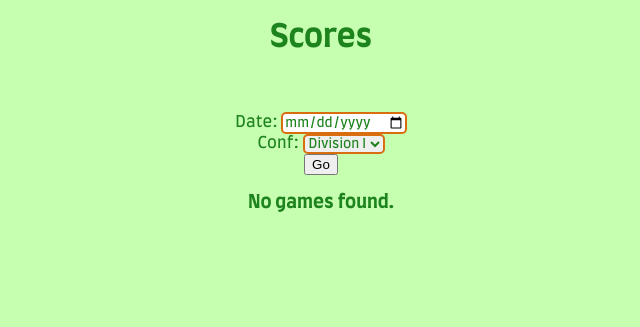
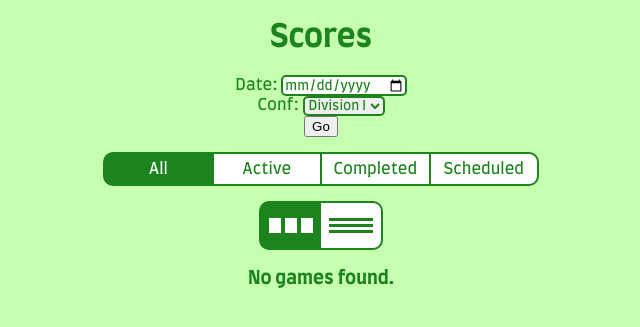
Before and after one commit to wesleyfletcher/leyflet, a Python web app: template templates/pages/scores.html in a window 1280 px wide. Shown: the part 100-427 px from the top of the page, without its empty margins (319-959 px from the left). Run offline with Jinja, Linux system fonts and the light colour scheme; the template is opened without the code that fills it, so the values that code supplies are empty.

Commit message:
Added layout switch and game status tabs to scores page

```diff
--- a/static/base.css
+++ b/static/base.css
@@ -60,10 +60,11 @@ div .link:hover {
 .view-select {
     background-color: white;
 
-    width: calc(10% * var(--view-count));
+    width: calc(108px * var(--view-count));
     height: 30px;
 
-    margin-bottom: 2%;
+    margin-top: 15px;
+    margin-bottom: 15px;
 
     border: 2px solid var(--dark-color);
     border-radius: 10px;
--- a/static/pages/scores.css
+++ b/static/pages/scores.css
@@ -2,8 +2,49 @@
     color: var(--dark-color);
     font-family: "Farro", sans-serif;
 
-    border: 2px solid var(--accent-color);
+    border: 2px solid var(--dark-color);
     border-radius: 5px;
+}
+
+.layout-toggle {
+    width: 120px;
+    height: 45px;
+
+    background-color: white;
+
+    display: grid;
+    grid-template-columns: 1fr 1fr;
+
+    border: 2px solid var(--dark-color);
+    border-radius: 10px;
+
+    align-content: center;
+
+    cursor: pointer;
+}
+
+#toggle-three-col {
+    border-radius: 5px 0 0 5px;
+
+    display: flex;
+    align-items: center;
+    justify-content: center;
+}
+
+#toggle-one-col {
+    border-radius: 0 5px 5px 0;
+
+    display: flex;
+    align-items: center;
+    justify-content: center;
+}
+
+.toggle-active {
+    background-color: var(--dark-color);
+}
+
+.toggle-active svg {
+    fill: white;
 }
 
 .container {
--- a/static/scripts/scores.js
+++ b/static/scripts/scores.js
@@ -1,3 +1,5 @@
+// FORM BUTTONS
+
 d3.select("#date-picker")
   .on("change", function(event) {
     d3.select("#date-picker")
@@ -14,12 +16,12 @@ function scoresRedirect() {
     form = d3.select("form")
 
     date = d3.select("#date-picker")
-                .attr("value")
-                .replaceAll("-", "")
+             .attr("value")
+             .replaceAll("-", "")
 
     conf = d3.select("#conf-picker")
-                .attr("value")
-                .replace(" ", "-")
+             .attr("value")
+             .replace(" ", "-")
 
     action = "?date=" + date;
     if (conf != "all") {
@@ -27,7 +29,69 @@ function scoresRedirect() {
       action += ("&conf=" + conf);
     }
 
-    console.log(action)
-
     form.attr("action", action)
 }
+
+// GAME STATUS TABS
+
+function showAllByStatus() {
+    d3.selectAll(".scoreboard-block")
+      .style("display", "flex")
+
+    d3.select(".view-active")
+      .classed("view-active", false)
+
+    d3.select("#all-scores-btn")
+      .classed("view-active", true)
+}
+
+function filterByStatus(status) {
+    d3.selectAll(".scoreboard-block")
+      .style("display", "none")
+
+    d3.selectAll(".scoreboard-block[status='" + status + "']")
+      .style("display", "flex")
+
+    d3.select(".view-active")
+      .classed("view-active", false)
+
+    d3.select("#" + status + "-scores-btn")
+      .classed("view-active", true)
+}
+
+// LAYOUT SWITCH
+
+blockSize = 'small';
+d3.select(".one-column")
+  .style("display", "none")
+
+function switchBlockSize() {
+    d3.select(".toggle-active")
+      .classed("toggle-active", false)
+
+    if (blockSize == 'small') {
+        d3.select(".three-column")
+          .style("display", "none")
+
+        d3.select(".one-column")
+          .style("display", "grid")
+
+        d3.select("#toggle-one-col")
+          .classed("toggle-active", true)
+
+        blockSize = 'wide'
+    }
+
+    else {
+        d3.select(".one-column")
+          .style("display", "none")
+
+        d3.select(".three-column")
+          .style("display", "grid")
+
+        d3.select("#toggle-three-col")
+          .classed("toggle-active", true)
+
+        blockSize = 'small'
+    }
+}
--- a/templates/pages/scores.html
+++ b/templates/pages/scores.html
@@ -4,7 +4,6 @@
 <link rel="stylesheet" href="/static/pages/scores.css">
 
 <h1>Scores</h1>
-<h3>{{ data.day_string }}</h3>
 
 <form onsubmit="scoresRedirect()" method="POST">
     <label for="date-picker">Date:</label>
@@ -20,10 +19,42 @@
     <input id="date-submit" type="submit" value="Go">
 </form>
 
+<div class="view-select" style="--view-count: 4;">
+    <div class="view-option view-left view-active" id="all-scores-btn" onclick="showAllByStatus()">
+        All
+    </div>
+    <div class="view-option view-center" id="Active-scores-btn" onclick="filterByStatus('Active')">
+        Active
+    </div>
+    <div class="view-option view-center" id="Complete-scores-btn" onclick="filterByStatus('Complete')">
+        Completed
+    </div>
+    <div class="view-option view-right" id="Scheduled-scores-btn" onclick="filterByStatus('Scheduled')">
+        Scheduled
+    </div>
+</div>
+
+<div class="layout-toggle" onclick="switchBlockSize()">
+    <div class="toggle-option toggle-active" id="toggle-three-col">
+        <svg width="60" height="45" fill="var(--dark-color)">
+            <rect x="8"  y="15" width="12" height="15"></rect>
+            <rect x="24" y="15" width="12" height="15"></rect>
+            <rect x="40" y="15" width="12" height="15"></rect>
+        </svg>
+    </div>
+    <div class="toggle-option" id="toggle-one-col">
+        <svg width="60" height="45" fill="var(--dark-color)">
+            <rect x="8" y="15" width="44" height="3"></rect>
+            <rect x="8" y="21" width="44" height="3"></rect>
+            <rect x="8" y="27" width="44" height="3"></rect>
+        </svg>
+    </div>
+</div>
+
 {% if data.scores | length > 0 %}
-    <div class="container three-column">
+    <div class="container three-column view-section" id="small-view">
         {% for game in data.scores %}
-            <a class="scoreboard-block-small" href="/games/{{ game.id }}">
+            <a status="{{ game.status }}" class="scoreboard-block small-block" href="/games/{{ game.id }}">
                 <div class="scoreboard-header">
                     <div class="scoreboard-status">{{ game.game_time }}</div>
                     <div class="scoreboard-total">T</div>
@@ -35,7 +66,9 @@
                     <div class="scoreboard-logo">
                         <img src="/static/logos/{{ game.away_code }}.png">
                     </div>
-                    <div class="scoreboard-team">{{ game.away_team }}</div>
+                    <div class="scoreboard-team">{{ game.away_team }}<br>
+                        <p>{{ game.away_season_record }}</p>
+                    </div>
                     <div class="winner-marker">{{ '\u25b6' if game.away_score > game.home_score }}</div>
                     <div class="scoreboard-total">{{ game.away_score }}</div>
                     <div class="scoreboard-half">{{ game.away_score_1h }}</div>
@@ -46,19 +79,28 @@
                     <div class="scoreboard-logo">
                         <img src="/static/logos/{{ game.home_code }}.png">
                     </div>
-                    <div class="scoreboard-team">{{ game.home_team }}</div>
+                    <div class="scoreboard-team">{{ game.home_team }}<br>
+                        <p>{{ game.home_season_record }}</p>
+                    </div>
                     <div class="winner-marker">{{ '\u25b6' if game.home_score > game.away_score }}</div>
                     <div class="scoreboard-total">{{ game.home_score }}</div>
                     <div class="scoreboard-half">{{ game.home_score_1h }}</div>
                     <div class="scoreboard-half">{{ game.home_score_2h }}</div>
                     <div class="scoreboard-half">{{ game.home_score_ot if game.overtimes > 0 }}</div>
                 </div>
+                {% if game.status == 'Complete' %}
+                    <div class="key-players">
+                        <div>PTS</div>
+                        <div>REB</div>
+                        <div>AST</div>
+                    </div>
+                {% endif %}
             </a>
         {% endfor %}
     </div>
-    <div class="container one-column">
+    <div class="container one-column view-section" id="wide-view">
         {% for game in data.scores %}
-            <a class="scoreboard-block-wide" href="/games/{{ game.id }}">
+            <a status="{{ game.status }}" class="scoreboard-block wide-block" href="/games/{{ game.id }}">
                 <div class="scoreboard-header">
                     <div class="scoreboard-total">T</div>
                     <div class="scoreboard-half">1H</div>
```
Also changed, not shown: other parts of static/pages/scores.css (+49 -10 lines), endpoint.py (+10 -2 lines), static/sql/key_players.sql (added, +148 -0 lines), static/sql/scores_table.sql (+34 -3 lines).
